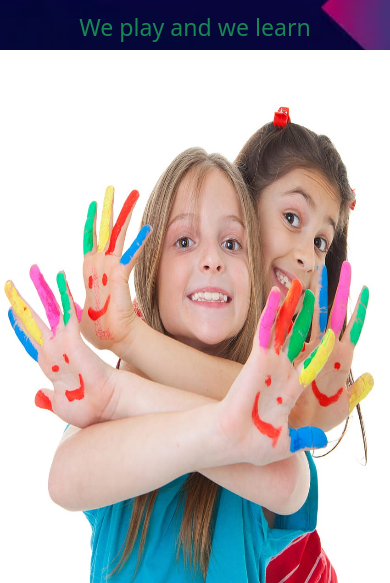
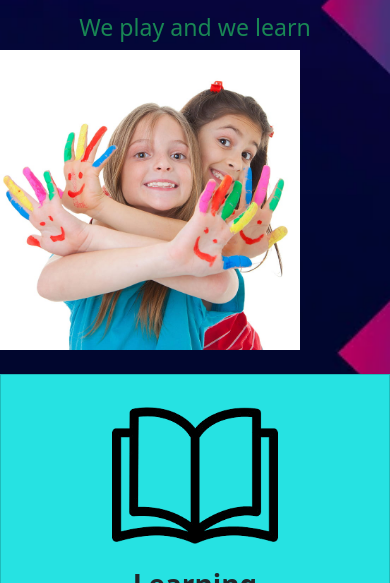
Before and after one commit to thennarasuraja/School_Website, a plain HTML site: page index.html in a window 390 px wide. Shown: the part 261-844 px from the top of the page. Drawn offline with nearby package versions, Linux system fonts and the light colour scheme.

Commit message:
Update index.html

```diff
--- a/index.html
+++ b/index.html
@@ -65,6 +65,11 @@
     }
     .image{
         text-align: center;
+    }
+    .front_img{
+        width: 300px;
+        height: 300px;
+        float: left;
     }
     #nav-menu{
         display: none;
@@ -144,7 +149,7 @@
 
             </div>
             <div class=" col-lg-6 col-12 text-center p-0 text-center">
-                <img src="./desktop-wallpaper-kids-smiling-png-transparent-kids-smiling-png-school-kids.jpg" width="100%" height="550px">
+                <img src="./desktop-wallpaper-kids-smiling-png-transparent-kids-smiling-png-school-kids.jpg" class="front_img" width="100%" height="600px">
             </div>
         </section>
         <section class="row py-4">
@@ -199,7 +204,7 @@
             </div>
             <div class="container-fluid ps-4 py-0 d-flex align-items-center my-4 row" >
                 <div class="col-lg-6 col-12 my-4" >
-                    <img src="./kids.png" class="rounded "  width="80%" height="450px">
+                    <img src="./kids.png" class="rounded front_img "  width="80%" height="450px">
                 </div>
                 <div class="col-lg-6 col-12 pt-xs-4" >
                     <div class="row gap-1">
```
